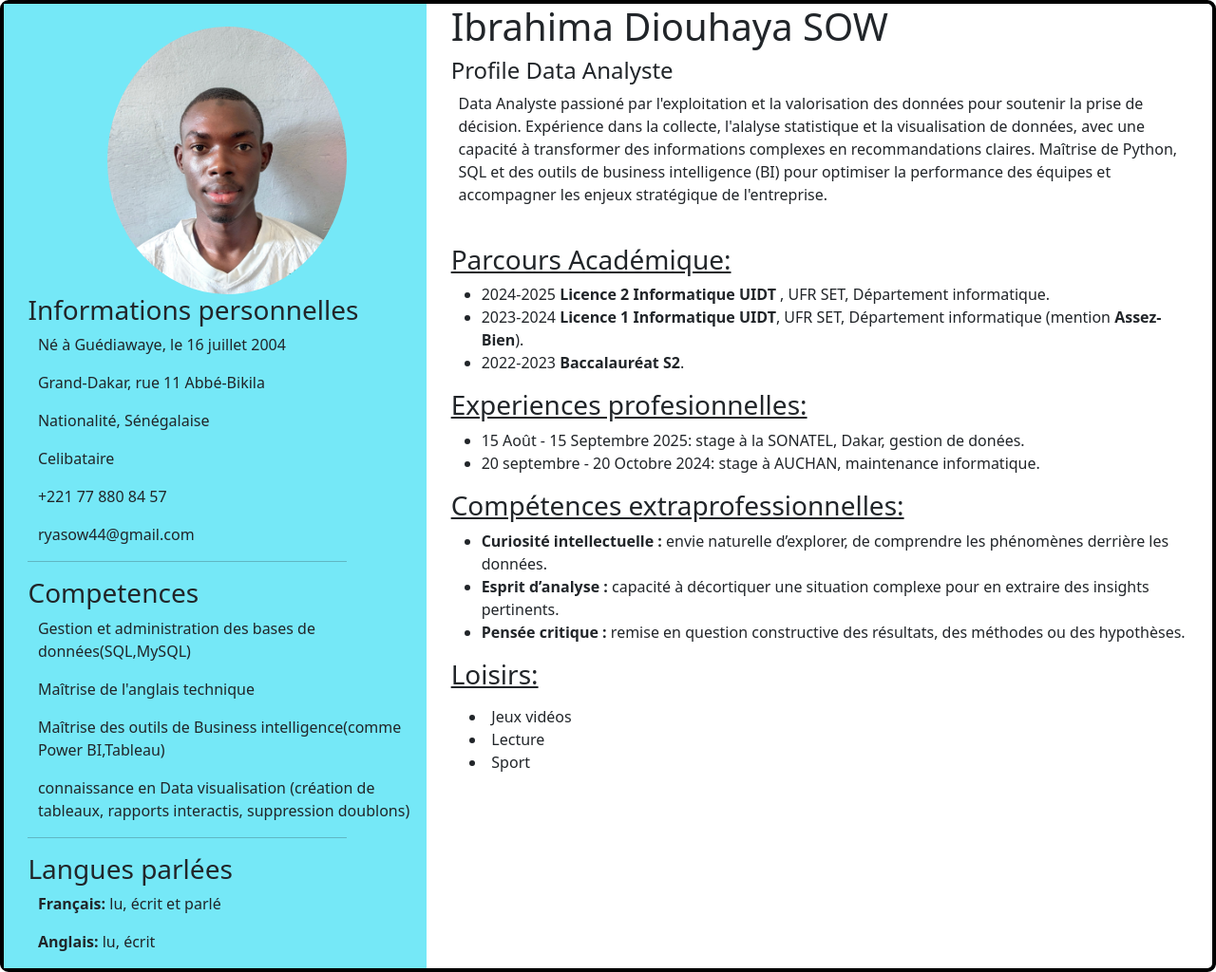
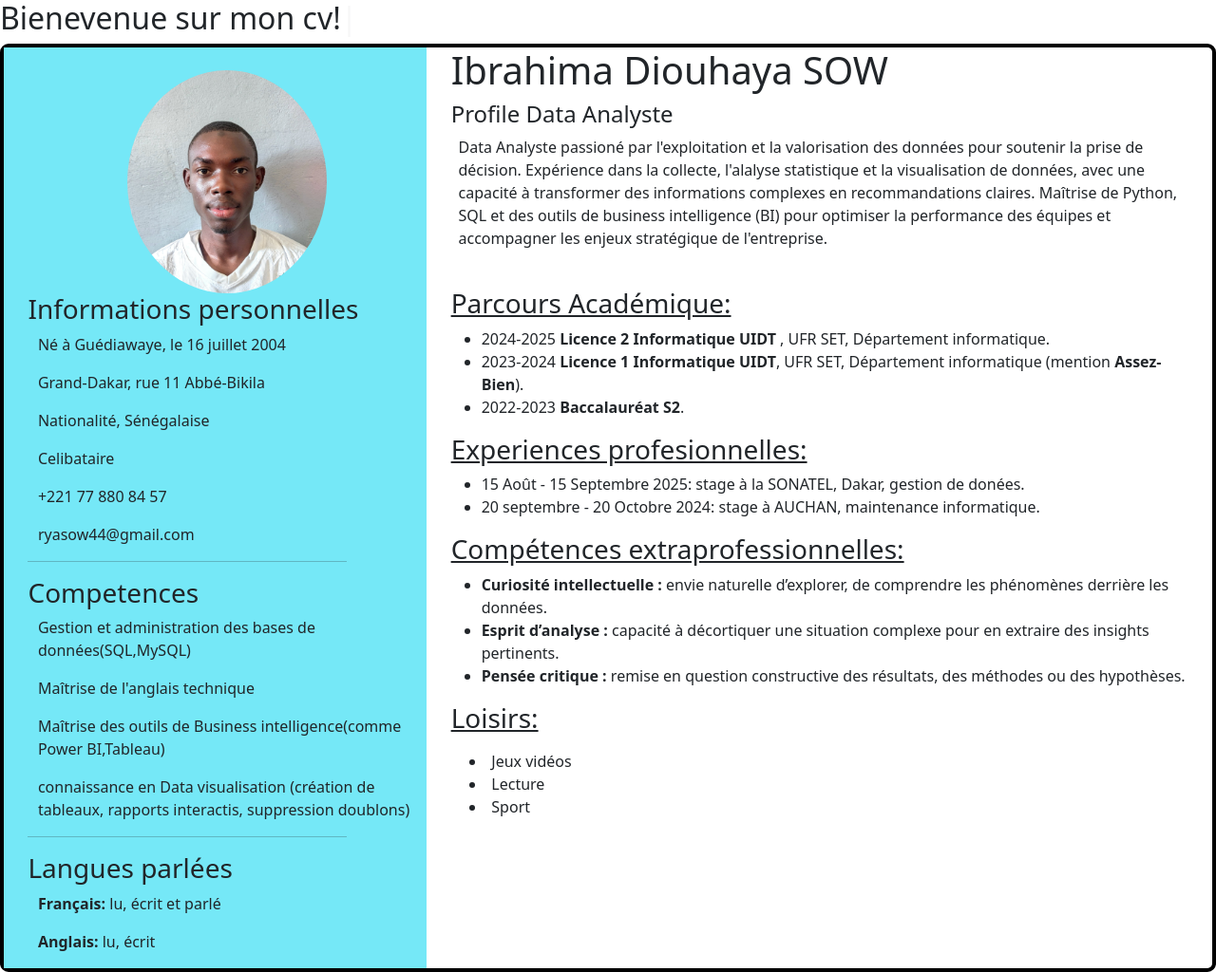
Before and after one commit to IbrahimeDSow/CV_Ibrahima_Diouhaya_Sow, a plain HTML site: page index.html in a window 1280 px wide. Shown: the whole page at 95% size. Drawn offline with nearby package versions, Linux system fonts and the light colour scheme.

Commit message:
ajouter un script

```diff
--- a/index.html
+++ b/index.html
@@ -9,12 +9,24 @@
         <link href="https://cdn.jsdelivr.net/npm/bootstrap@5.3.8/dist/css/bootstrap.min.css" rel="stylesheet" integrity="sha384-sRIl4kxILFvY47J16cr9ZwB07vP4J8+LH7qKQnuqkuIAvNWLzeN8tE5YBujZqJLB" crossorigin="anonymous">
 </head>
 <body>
-    <style>
-</style>
+
+<h2><span id="typed"></span></h2>
+
+<script src="https://cdn.jsdelivr.net/npm/typed.js@2.0.12"></script>
+<script>
+  new Typed('#typed', {
+    strings: ['Bienvenue sur mon cv!', 'Bienevenue sur mon cv!', 'Bienvenue sur mon cv!'],
+    typeSpeed: 60,
+    backSpeed: 40,
+    loop: true
+  });
+</script>
+
+
 <div class="contenu">
-    <div class="partie1" >
+    <div class="partie1 " >
         <br>
-        <div class="img-fluid"><img src="ma_photoCNI.jpg" alt="" width="60%" height="40%" style="border-radius: 60%;" ></div>
+        <div class="img-fluid"><img src="ma_photoCNI.jpg" alt="" width="50%" height="40%" style="border-radius: 60%;" ></div>
         <h3>Informations personnelles</h3>
         <div class="infoPerso">
             <p>Né à Guédiawaye, le 16 juillet 2004</p>
```
